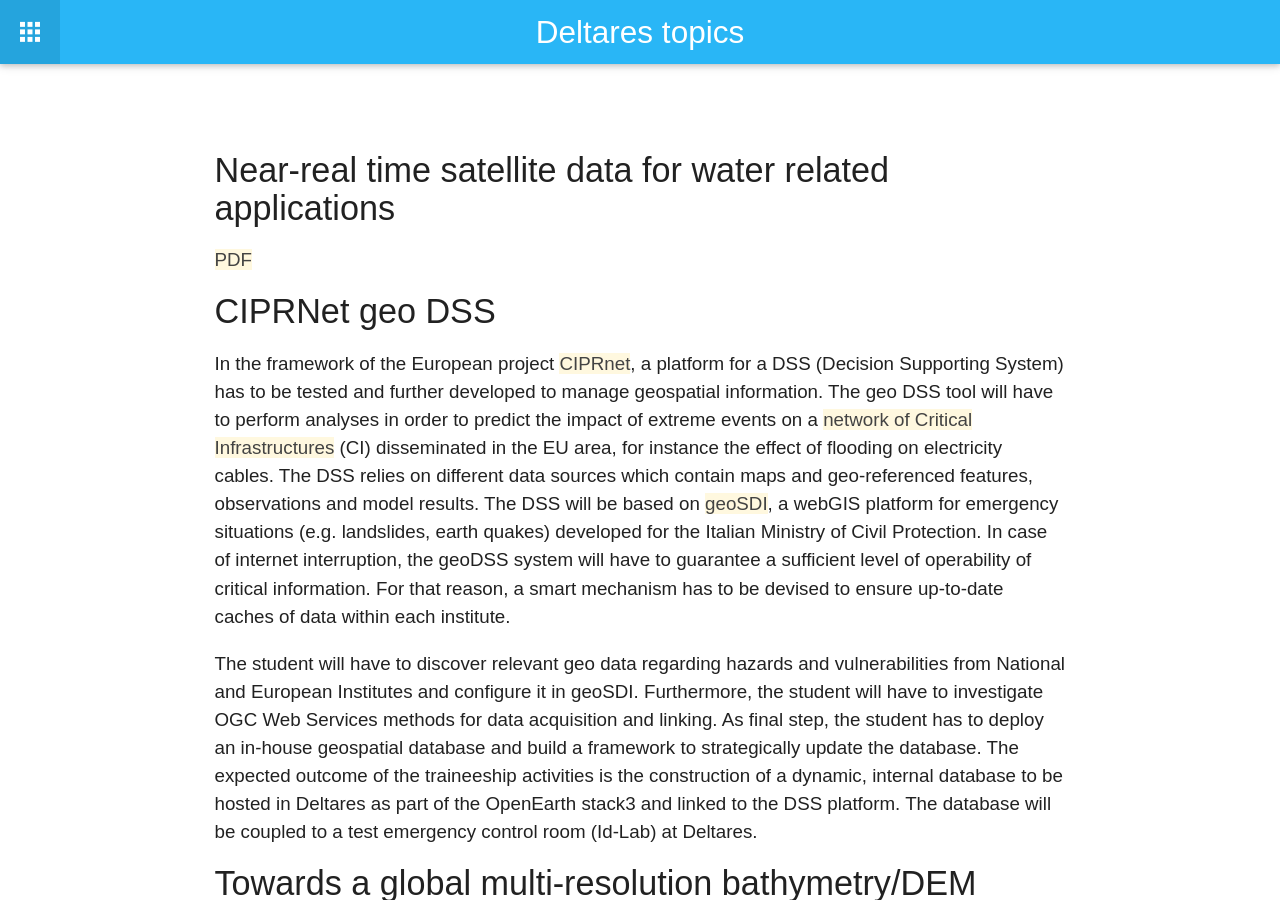
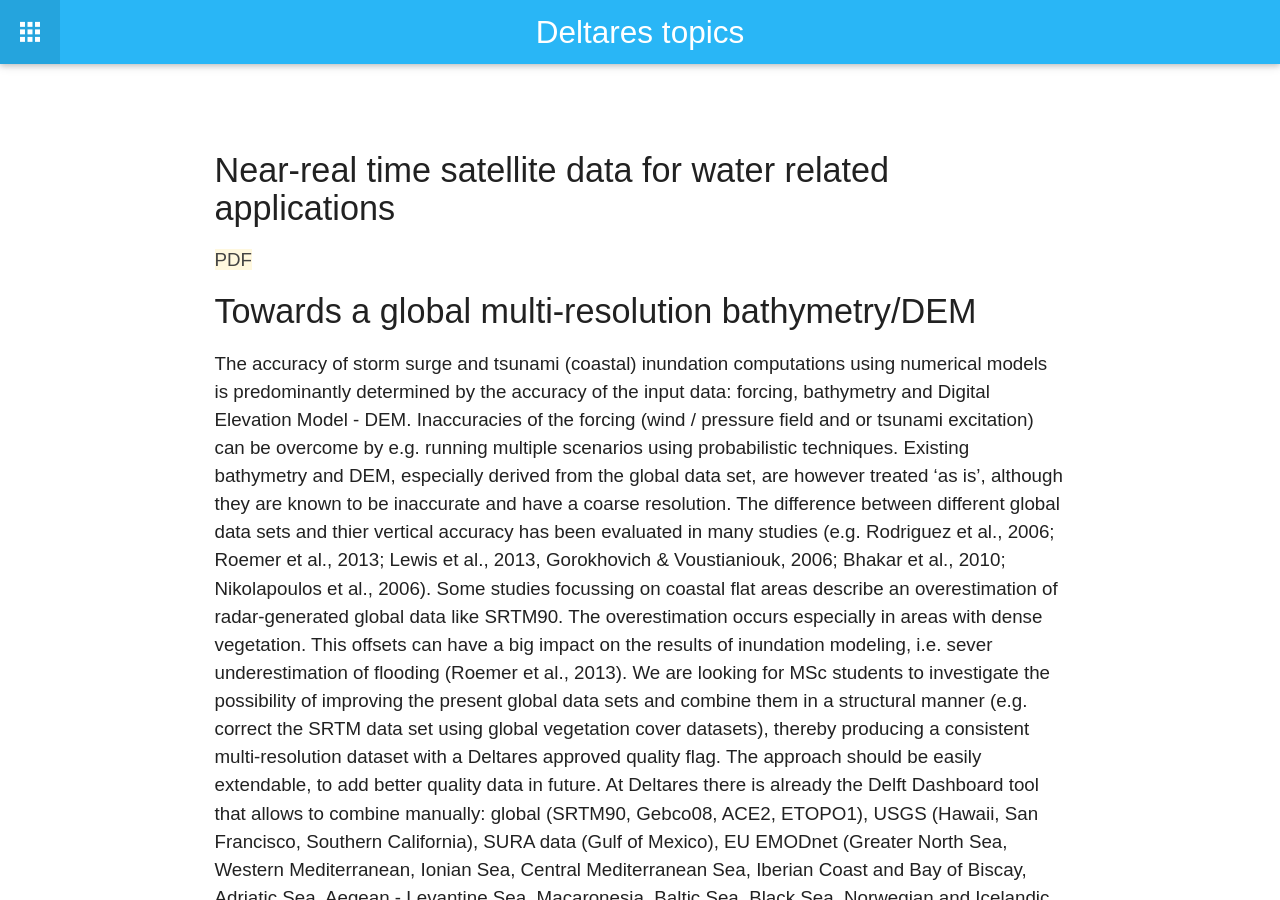
Before and after one commit to tudelft3d/geo2020, a Jekyll site: the page built from potentialtopics/deltares/index.md, in a window 1280 px wide and 900 px high. Built offline with Jekyll 4.4.1, drawn with Linux system fonts in a browser that asks for light colours; nearby versions of some CDN libraries.

Commit message:
removed deltares topic done

```diff
--- a/potentialtopics/deltares/index.md
+++ b/potentialtopics/deltares/index.md
@@ -9,12 +9,6 @@
 
 [PDF](DELTARES_EUMETCAST_MScProject_vacancy.pdf)
 
-#### CIPRNet geo DSS
-
-In the framework of the European project [CIPRnet](https://publicwiki.deltares.nl/display/OET/Data), a platform for a DSS (Decision Supporting System) has to be tested and further developed to manage geospatial information. The geo DSS tool will have to perform analyses in order to predict the impact of extreme events on a [network of Critical Infrastructures](https://www.ciprnet.eu) (CI) disseminated in the EU area, for instance the effect of flooding on electricity cables. The DSS relies on different data sources which contain maps and geo-referenced features, observations and model results. The DSS will be based on [geoSDI](http://www.geosdi.org), a webGIS platform for emergency situations (e.g. landslides, earth quakes) developed for the Italian Ministry of Civil Protection. In case of internet interruption, the geoDSS system will have to guarantee a sufficient level of operability of critical information. For that reason, a smart mechanism has to be devised to ensure up-to-date caches of data within each institute.
-
-The student will have to discover relevant geo data regarding hazards and vulnerabilities from National and European Institutes and configure it in geoSDI. Furthermore, the student will have to investigate OGC Web Services methods for data acquisition and linking. As final step, the student has to deploy an in-house geospatial database and build a framework to strategically update the database. The expected outcome of the traineeship activities is the construction of a dynamic, internal database to be hosted in Deltares as part of the OpenEarth  stack3 and linked to the DSS platform. The database will be coupled to a test emergency control room (Id-Lab) at Deltares.
-
 
 #### Towards a global multi-resolution bathymetry/DEM
 
```
